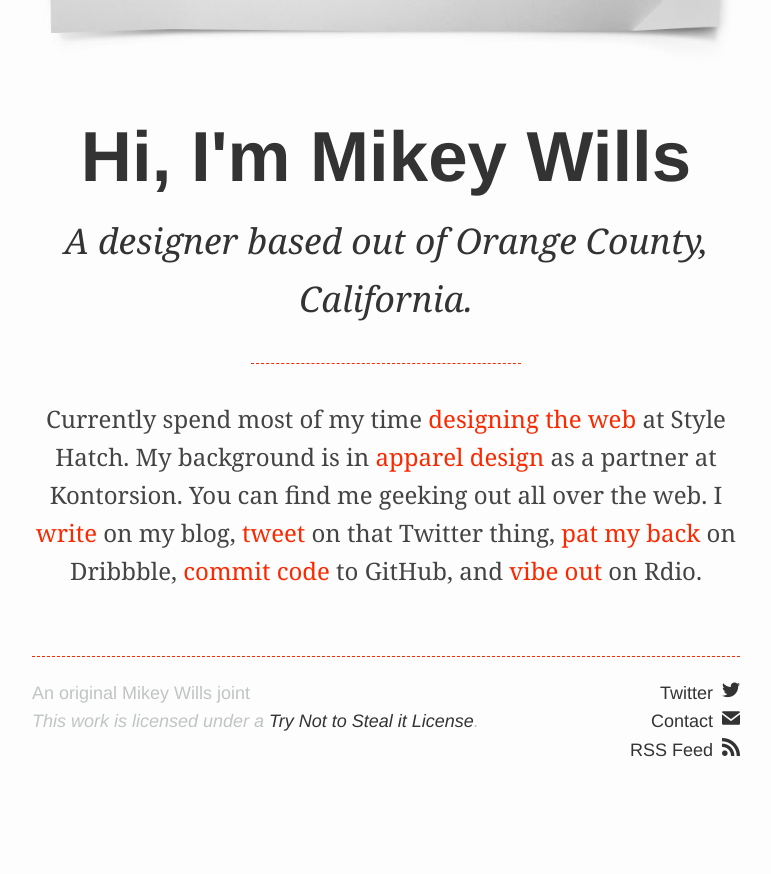
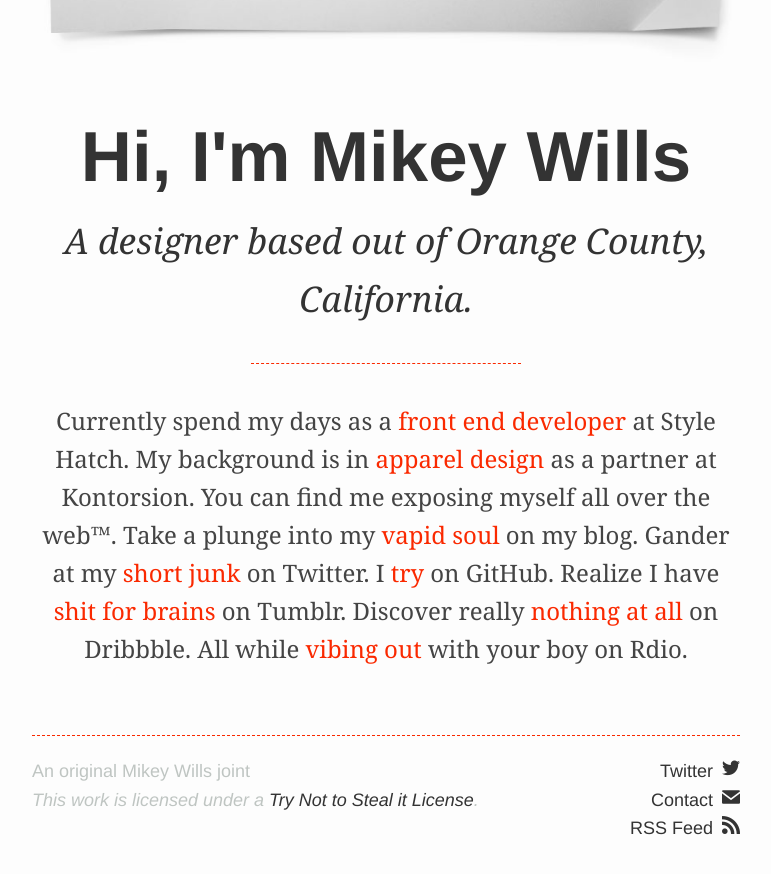
Before and after one commit to mukealicious/mukealicious.github.io, a Jekyll site: the page built from index.html, in a window 1280 px wide and 900 px high, scrolled down 613 px. Shown: the top 874 px of the window, without its empty margins (254-1025 px from the left). Built offline with Jekyll 4.4.1, drawn with Linux system fonts in a browser that asks for light colours; some web fonts are replaced; Markdown is read by kramdown in place of the engine named in the settings; before the commit the page ends 1434 px from its top, so only the background shows below that.

Commit message:
Update landing page bio

```diff
--- a/index.html
+++ b/index.html
@@ -7,7 +7,8 @@ layout: default
   <article class="hi">
     <h1 id="hi">Hi, I'm Mikey Wills</h1>
     <h2 class="emote" id="iam">A designer based out of Orange County, California.</h2>
-    <p>Currently spend most of my time <a href="http://stylehatch.co/">designing the web</a> at Style Hatch. My background is in <a href="http://kontorsioninc.com/">apparel design</a> as a partner at Kontorsion. You can find me geeking out all over the web. I <a href="http://muke.me/writing.html">write</a> on my blog, <a href="https://twitter.com/mukealicious">tweet</a> on that Twitter thing, <a href="http://dribbble.com/Mukealicious">pat my back</a> on Dribbble, <a href="https://github.com/Mukealicious">commit code</a> to GitHub,<!--  <a href="http://muse.muke.me">waste your time</a> on Tumblr, --> and <a href="http://www.rdio.com/people/Mukealicious/">vibe out</a> on Rdio.</p>
+    <p></p>
+    <p>Currently spend my days as a <a href="http://stylehatch.co/">front end developer</a> at Style Hatch. My background is in <a href="http://kontorsioninc.com/">apparel design</a> as a partner at Kontorsion. You can find me exposing myself all over the web&#8482;. Take a plunge into my <a href="http://muke.me/writing.html">vapid soul</a> on my blog. Gander at my <a href="https://twitter.com/mukealicious">short junk</a> on Twitter. I <a href="https://github.com/Mukealicious">try</a> on GitHub. Realize I have <a href="http://muse.muke.me">shit for brains</a> on Tumblr. Discover really <a href="http://dribbble.com/Mukealicious">nothing at all</a> on Dribbble. All while <a href="http://www.rdio.com/people/Mukealicious/">vibing out</a> with your boy on Rdio.</p>
   </article>
 </section>
 <!-- Fit Text -->
```
